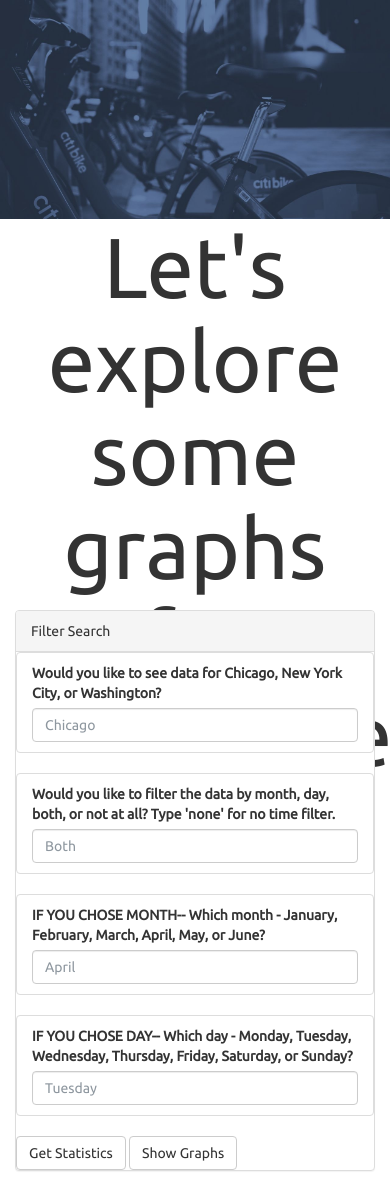
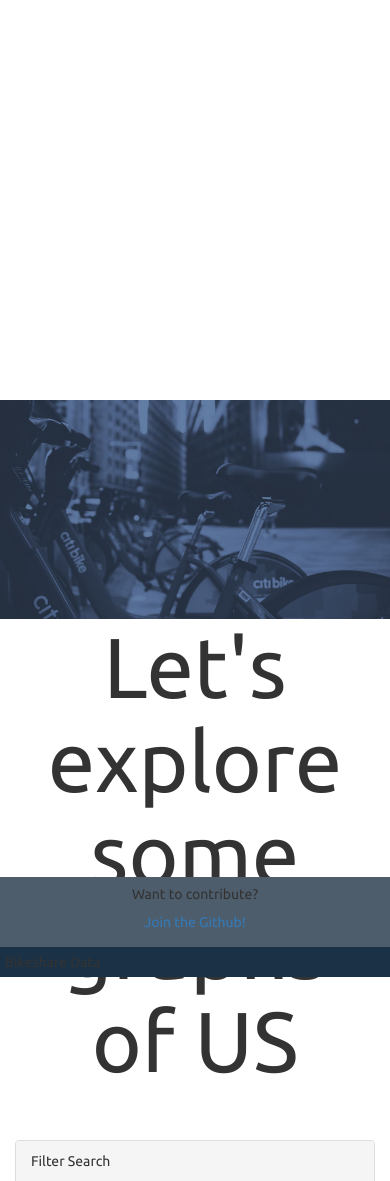
Before and after one commit to maivey/bikeshare-heroku-test, a Flask app: template bikeshare_app/templates/graphs.html in a window 390 px wide. Shown: the part 62-1243 px from the top of the page. Run offline with Flask 2, Linux system fonts and the light colour scheme; the template is opened without the code that fills it, so the values that code supplies are empty; some libraries are stand-ins or nearby versions.

Commit message:
Fix responsive display

```diff
--- a/bikeshare_app/static/css/style.css
+++ b/bikeshare_app/static/css/style.css
@@ -158,6 +158,9 @@
     background-size: contain;
     /*background-size: cover;*/
   }
+  #myHeader {
+    height:400px;
+  }
 }
 
 @media (max-width: 500px) {
@@ -219,6 +222,10 @@
   .hero h1 {
     animation: smaller-title 1.2s forwards linear;
   }
+
+  #myHeader {
+    height:400px;
+  }
 }
 
 /* keyframe animations which will be used to animate the title */
--- a/bikeshare_app/templates/graphs.html
+++ b/bikeshare_app/templates/graphs.html
@@ -27,9 +27,11 @@
         </div>
       </div>
     </nav>
-    <div style= "background-image: url('../static/images/bikeshare.jpg');" class="hero text-center">
-      <h1>Let's explore some graphs of US bikeshare data!</h1>
-      <!-- <p>Let\'s explore some US bikeshare data!</p> -->
+    <div id= "myHeader"></div>
+      <div class="hero text-center">
+        <h1>Let's explore some graphs of US bikeshare data!</h1>
+        <!-- <p>Let\'s explore some US bikeshare data!</p> -->
+      </div>
     </div>
     <div class="container">
       <div class="row margin-top-50">
```
